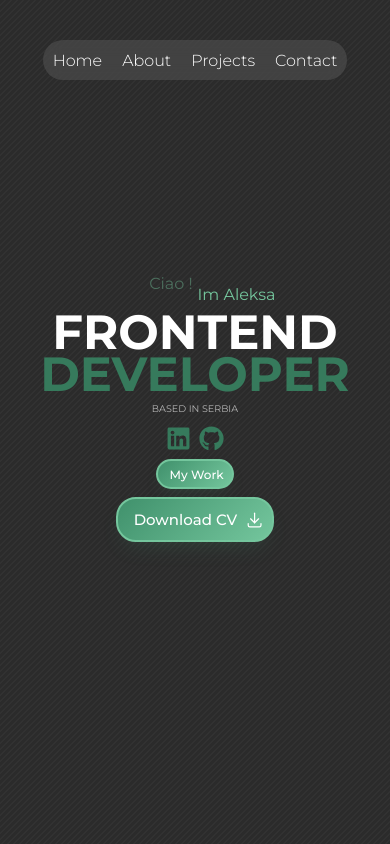
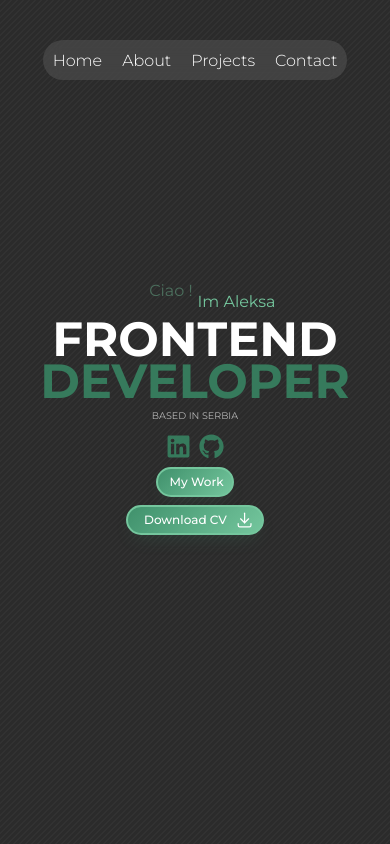
Before and after one commit to aleksa13122/aleksa-s-portfolio, a React (Vite) app: page / in a window 390 px wide. Shown: the top 844 px of the page. Built offline with nearby package versions, Linux system fonts and the light colour scheme.

Commit message:
only tech stack gap left

```diff
--- a/src/components/About/About.css
+++ b/src/components/About/About.css
@@ -210,14 +210,17 @@ h2 {
   font-size: 1.3rem;
   align-items: center;
   justify-self: center;
+  margin: 0 auto;
 }
 .job-desc {
   width: fit-content;
   font-size: 17px;
   justify-self: center;
+  margin: 0 auto;
 }
 .work-header {
   text-align: center;
+  margin: 0 auto;
 }
 .work-title {
   display: flex;
--- a/src/components/Header/Buttons.css
+++ b/src/components/Header/Buttons.css
@@ -86,6 +86,11 @@
     font-size: 12px;
     max-height: 30px;
   }
+  .button {
+    min-height: 26px;
+    font-size: 12px;
+    max-height: 26px;
+  }
   .button__icon {
     width: 1.2rem; /* Smanjiš veličinu ikone na 24px */
     height: 1.2rem; /* Smanjiš visinu ikone na 24px */
```
